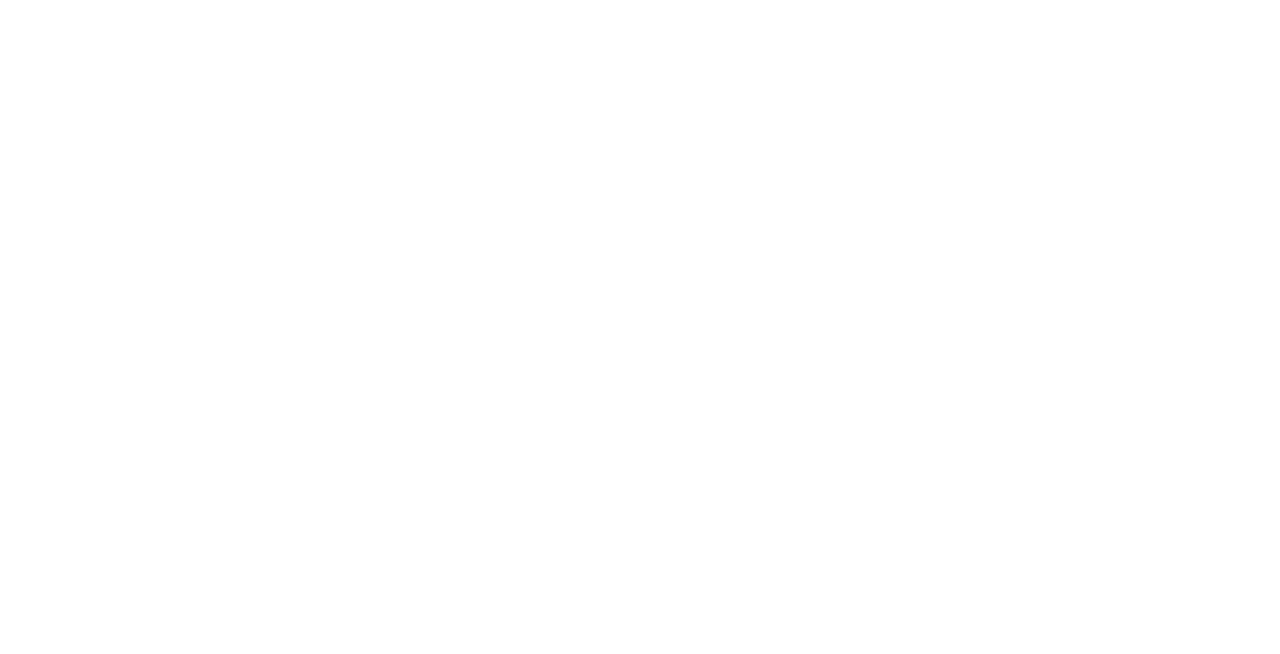
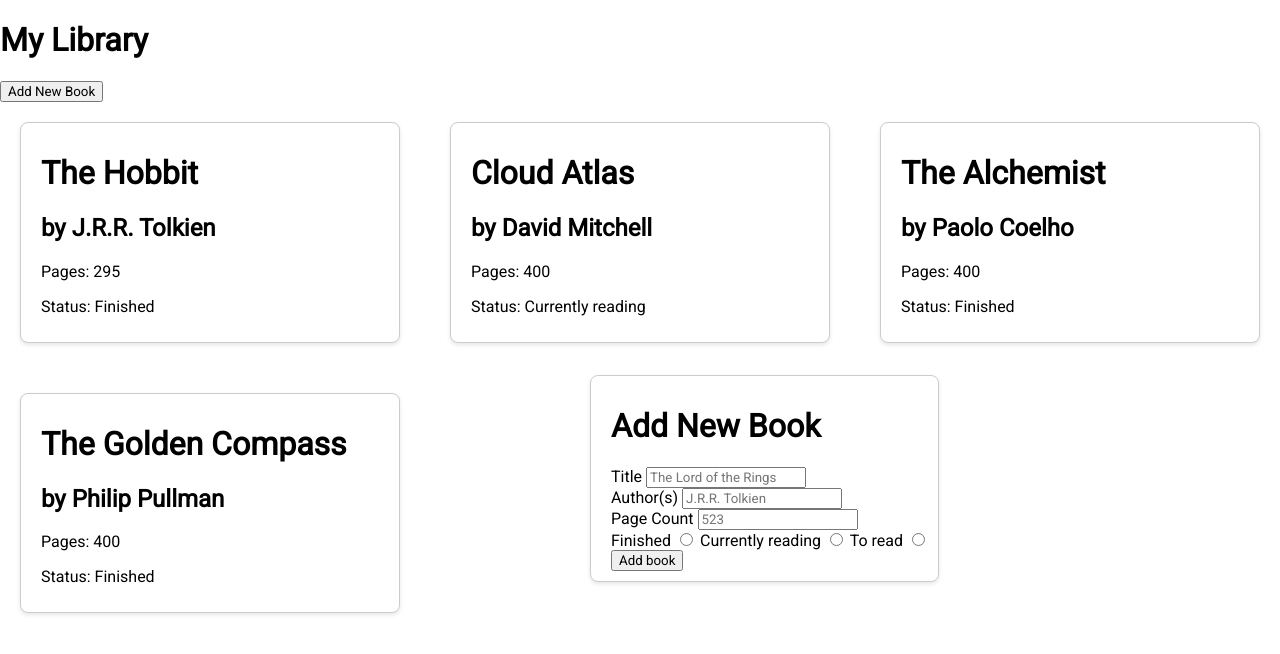
Before and after one commit to andrewgunkel/odin-lib, a plain HTML site: page index.html in a window 1280 px wide. Drawn offline with Linux system fonts and the light colour scheme.

Commit message:
DOM elements added via JS, and form submit working.

```diff
--- a/index.html
+++ b/index.html
@@ -4,12 +4,50 @@
     <meta charset="UTF-8">
     <meta name="viewport" content="width=device-width, initial-scale=1.0">
     <link rel="stylesheet" href="styles.css">
-    <link href="https://fonts.googleapis.com/css?family=" rel="stylesheet" type="text/css">
+    <link href="https://fonts.googleapis.com/css?family=Roboto" rel="stylesheet" type="text/css">
     <!--<link rel="icon" type="image/svg+xml" href="images/favicon.svg"> -->
     <title>My Library</title>
 </head>
 <body>
 
+    <h1>My Library</h1>
+
+    <button class="btn" id ="btn-add-book">Add New Book</button>
+
+    <div id="library"></div>
+
+
+
+
+<div id="add-book-form">
+    <h1>Add New Book</h1>
+        <form id="new-book-form">
+					<div class="form-group">
+						<label for="book-title">Title </label>
+						<input type="text" id="book-title" name="book-title" required placeholder="The Lord of the Rings">
+					</div>
+					<div class="form-group">
+						<label for="book-author">Author(s)</label>
+						<input type="text" id="book-author" name="book-author" required placeholder="J.R.R. Tolkien">
+					</div>
+					<div class="form-group">
+						<label for="book-pages">Page Count</label>
+						<input type="text" id="book-pages" name="book-pages" required placeholder="523">
+					</div>
+
+                    <div class="form-group">
+                        <label for="book-reading">Finished</label>
+						<input type="radio" name="book-status" value="Finished">
+                        <label for="book-reading">Currently reading</label>
+						<input type="radio" name="book-status" value="Currently reading">
+                        <label for="book-toberead">To read</label>
+						<input type="radio" name="book-status" value="To read">
+					</div>
+                    <button type="submit">Add book</button>
+    </form>
+
     <script src="script.js"></script>
 </body>
+
+</div>
 </html>
--- a/script.js
+++ b/script.js
@@ -1,6 +1,11 @@
 
 const myLibrary = [];
 
+const libraryContainer = document.querySelector("#library");
+
+const btnAddBook = document.querySelector("#btn-add-book");
+const formContainer = document.querySelector("#add-book-form");
+const form = document.querySelector("#new-book-form");
 
 
 function Book (title, author, pages, read, id) {
@@ -25,15 +30,74 @@ function addBookToLibrary (title, author, pages, read) {
 }
 
 
-addBookToLibrary('The Hobbit', 'J.R.R. Tolkien', 295, 'finished');
+addBookToLibrary('The Hobbit', 'J.R.R. Tolkien', 295, 'Finished');
 
-addBookToLibrary('Cloud Atlas', 'David Mitchell', 400, 'currently reading');
+addBookToLibrary('Cloud Atlas', 'David Mitchell', 400, 'Currently reading');
 
+addBookToLibrary('The Alchemist', 'Paolo Coelho', 400, 'Finished');
+
+addBookToLibrary('The Golden Compass', 'Philip Pullman', 400, 'Finished');
 
 console.log( myLibrary, "Books in library: " + myLibrary.length)
 
-
+function renderLibrary() {
+  libraryContainer.innerHTML = "";
 for (let i = 0; i < myLibrary.length; i++) {
 
 console.log(myLibrary[i])
+
+const book = myLibrary[i];
+
+
+const bookCard = document.createElement("div");
+
+bookCard.classList.add("book-card");
+
+
+const bookTitle = document.createElement("h1");
+const bookAuthor = document.createElement("h2");
+const bookPageCount = document.createElement("p");
+const bookRead = document.createElement("p");
+
+
+bookTitle.textContent = book.title;
+bookAuthor.textContent = "by " + book.author;
+bookPageCount.textContent = "Pages: " + book.pages;
+bookRead.textContent = "Status: " + book.read;
+
+bookCard.appendChild(bookTitle);
+bookCard.appendChild(bookAuthor);
+bookCard.appendChild(bookPageCount);
+bookCard.appendChild(bookRead);
+
+bookCard.setAttribute("id", book.id);
+
+libraryContainer.appendChild(bookCard);
+
+
 }
+}
+
+renderLibrary();
+
+
+form.addEventListener("submit", (event) => {
+  event.preventDefault();
+
+  const title = document.querySelector("#book-title").value;
+  const author = document.querySelector("#book-author").value;
+  const pages = document.querySelector("#book-pages").value;
+  const read = document.querySelector("input[name='book-status']:checked").value;
+
+  addBookToLibrary(title, author, pages, read);
+    renderLibrary();
+  form.reset();
+  formContainer.hidden = true;
+
+
+});
+
+//formContainer.hidden = true;
+btnAddBook.addEventListener("click", () => {
+  formContainer.hidden = false;
+});
--- a/styles.css
+++ b/styles.css
@@ -0,0 +1,64 @@
+input,
+button,
+select,
+textarea {
+    font-family: inherit;
+    color: inherit;
+}
+
+a {
+			text-decoration: none;
+}
+
+:root {
+    /* Palette */
+    --palette-light: ;
+    --palette-dark: ;
+    --palette-accent: ;
+}
+
+:root {
+    /* Semantic roles */
+    --color-background: var(--palette-light);
+    --color-text: var(--palette-dark);
+    --color-primary: var(--palette-accent);
+}
+
+
+body {
+			margin: 0;
+			font-family: Roboto, sans-serif;
+			background-color: var(--color-background);
+			color: var(--palette-black);
+}
+
+
+#library {
+    margin: 20px;
+    display: grid;
+			grid-template-columns: repeat(3, 1fr);
+			grid-auto-rows: max-content;
+			gap: 50px;
+
+}
+
+#add-book-form {
+        		background-color: #fff;
+			border: 1px solid #ccc;
+           position:fixed;
+  top: calc(50% - 25px);
+  left: calc(50% - 50px);
+			border-radius: 8px;
+			padding: 10px;
+			padding-left: 20px;
+			box-shadow: 0 2px 4px rgba(0, 0, 0, 0.1);
+}
+
+.book-card {
+    		background-color: #fff;
+			border: 1px solid #ccc;
+			border-radius: 8px;
+			padding: 10px;
+			padding-left: 20px;
+			box-shadow: 0 2px 4px rgba(0, 0, 0, 0.1);
+}
```
Also changed, not shown: 1 other file.
